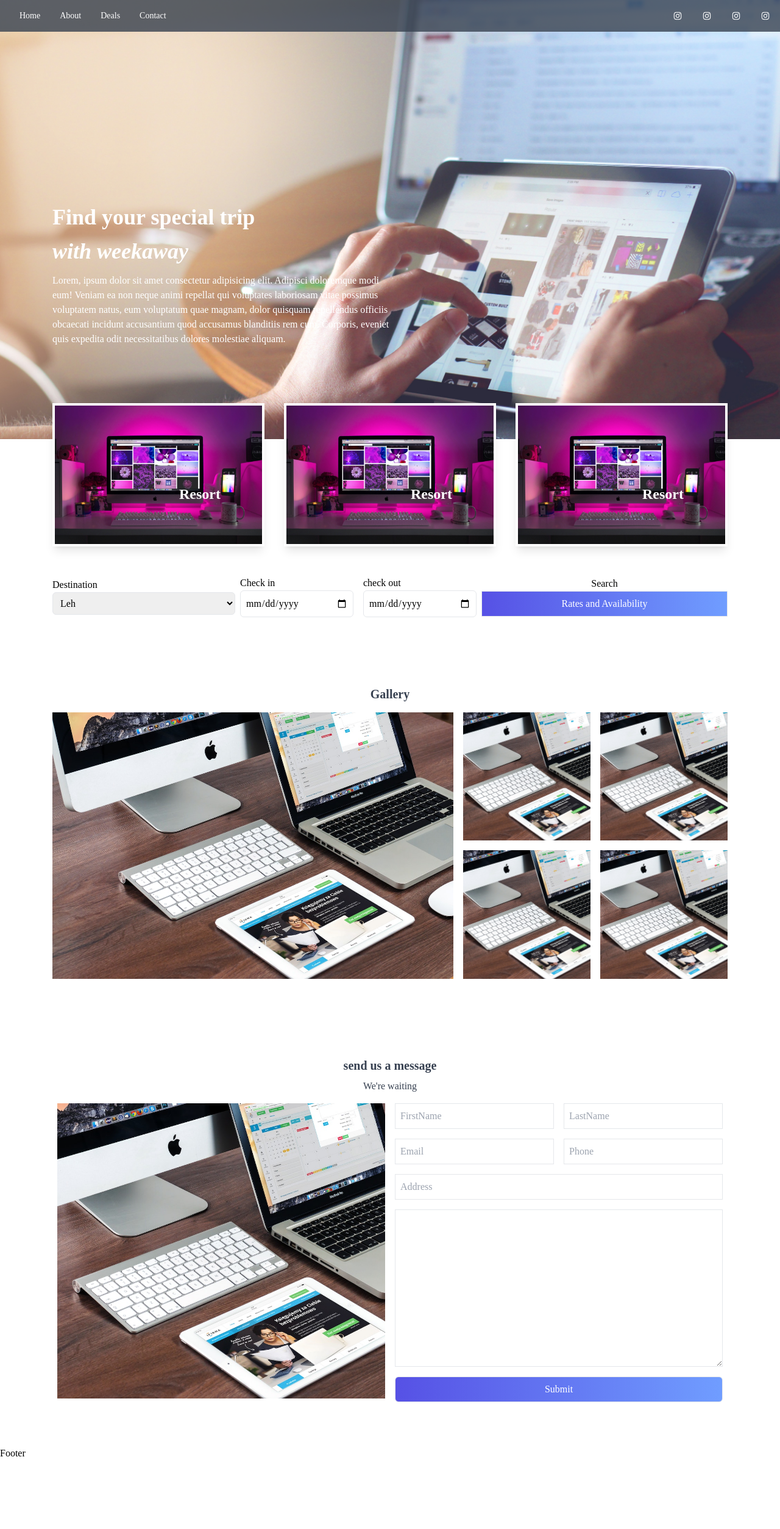
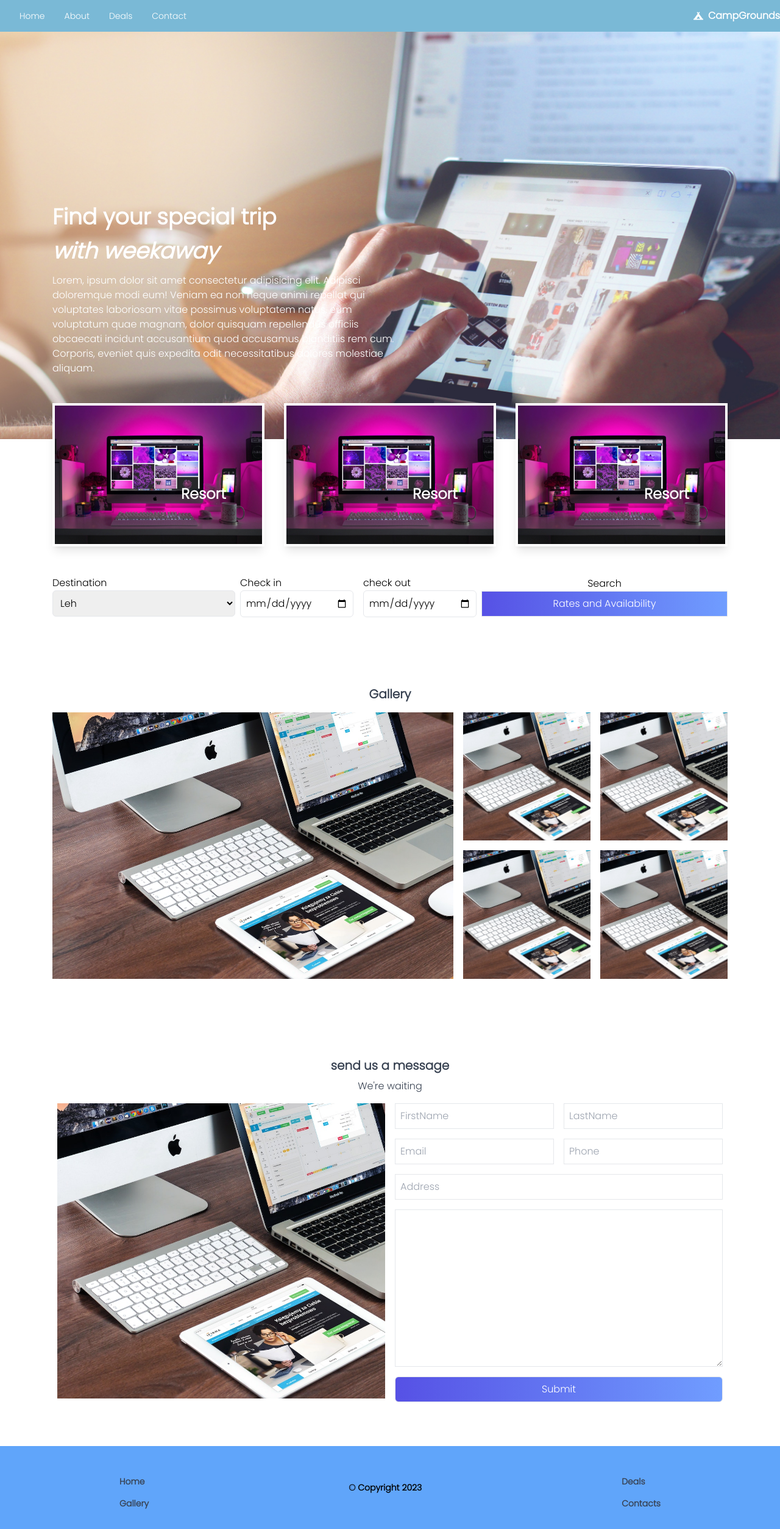
Before and after one commit to ayushh1804/Blood_Donation_Website, a React (Create React App) app: page / in a window 1280 px wide. Shown: the whole page at 61% size. Before the commit the page ends 2395 px from the top, so only its background shows below. Built offline with nearby package versions, Linux system fonts and the light colour scheme.

Commit message:
Added footer

```diff
--- a/src/App.css
+++ b/src/App.css
@@ -1,38 +1,5 @@
-.App {
-  text-align: center;
+@import url('https://fonts.googleapis.com/css2?family=Poppins:wght@300&display=swap');
+
+#root{
+  font-family: 'Poppins', sans-serif;
 }
-
-.App-logo {
-  height: 40vmin;
-  pointer-events: none;
-}
-
-@media (prefers-reduced-motion: no-preference) {
-  .App-logo {
-    animation: App-logo-spin infinite 20s linear;
-  }
-}
-
-.App-header {
-  background-color: #282c34;
-  min-height: 100vh;
-  display: flex;
-  flex-direction: column;
-  align-items: center;
-  justify-content: center;
-  font-size: calc(10px + 2vmin);
-  color: white;
-}
-
-.App-link {
-  color: #61dafb;
-}
-
-@keyframes App-logo-spin {
-  from {
-    transform: rotate(0deg);
-  }
-  to {
-    transform: rotate(360deg);
-  }
-}
--- a/src/components/Footer.jsx
+++ b/src/components/Footer.jsx
@@ -2,7 +2,20 @@ import React from 'react'
 
 const Footer = () => {
   return (
-    <div>Footer</div>
+    <div className=' flex items-center justify-around w-max-[1140px] m-auto w-full bg-blue-400 p-8 bottom-0 text-gray-700'>
+        <div className='text-sm font-bold '>
+            <p className='my-4'>Home</p>
+            <p>Gallery</p>
+
+        </div>
+        <div className='text-sm font-bold'>
+            <p className='text-black'>&copy; Copyright 2023</p>
+        </div>
+        <div className='text-sm font-bold'>
+            <p className='my-4'>Deals</p>
+            <p>Contacts</p>
+        </div>
+    </div>
   )
 }
 
--- a/src/components/Navbar.jsx
+++ b/src/components/Navbar.jsx
@@ -1,5 +1,6 @@
 import React,{useState} from "react";
 import {AiOutlineInstagram} from "react-icons/ai"
+import {FaCampground} from "react-icons/fa";
 import {VscThreeBars} from "react-icons/vsc"
 import navbarimg from "./assets/navbar.jpg"
 const Navbar = () => {
@@ -12,18 +13,16 @@ const handleNavbar = () => {
 
 
   return (
-    <div className=" w-full min-h-[50px] flex justify-between items-center absolute z-10 text-white bg-gray-700/80" >
+    <div className=" w-full min-h-[50px] flex justify-between items-center absolute z-10 text-white bg-[#7ab9d6]" >
       <ul className="hidden sm:flex px-4">
         <li><a href="">Home</a></li>
         <li><a href=""></a>About</li>
         <li><a href="">Deals</a></li>
         <li><a href="">Contact</a></li>
       </ul>
-      <div className="flex justify-between">
-<AiOutlineInstagram className=" mx-4" />
-<AiOutlineInstagram className="mx-4" />
-<AiOutlineInstagram className="mx-4" />
-<AiOutlineInstagram className="mx-4" />
+      <div className="flex justify-between font-bold text-md">
+      <FaCampground className="mt-1 mx-2" />
+      <p>CampGrounds</p>
       </div>
       <div className="sm:hidden z-10"><VscThreeBars className="mr-4 cursor-pointer" size={20} onClick={handleNavbar}/></div>
 
--- a/src/index.css
+++ b/src/index.css
@@ -1,12 +1,14 @@
 @tailwind base;
 @tailwind components;
 @tailwind utilities;
-@import url("https://fonts.googleapis.com/css2?family=Merriweather:wght@300&family=Roboto:ital,wght@1,100&display=swap");
+
 :root {
   --primary-dark: #5651e5;
   --primary-light: #709dff;
+
 }
 @layer base {
+
    {
     @apply scroll-smooth;
   }
```
